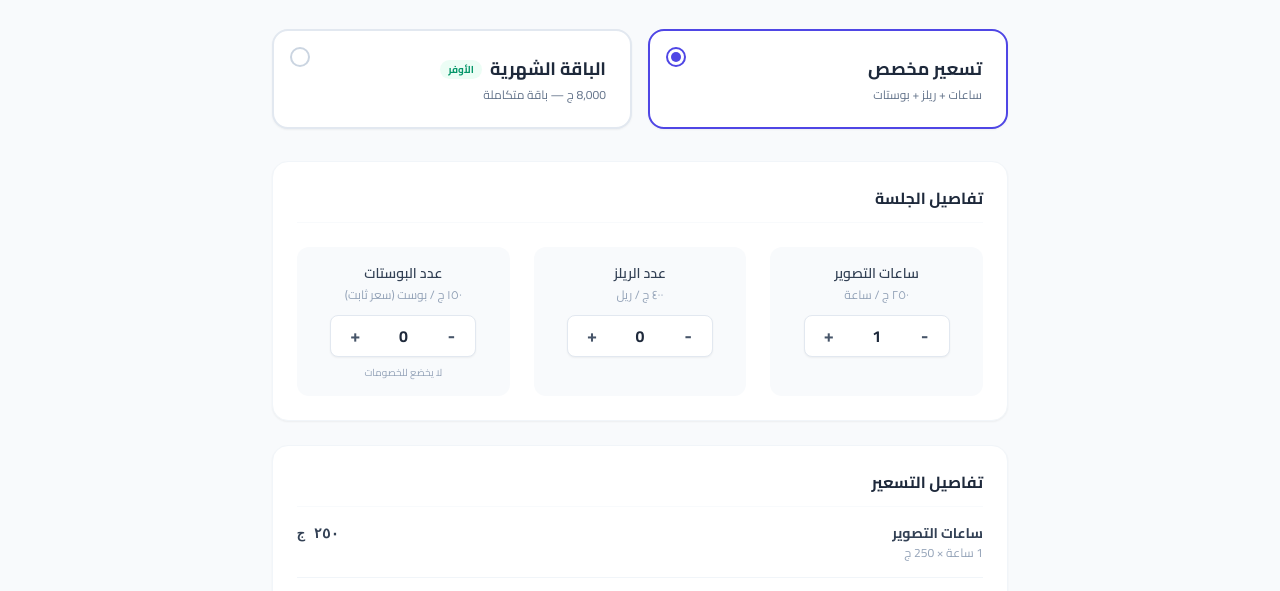
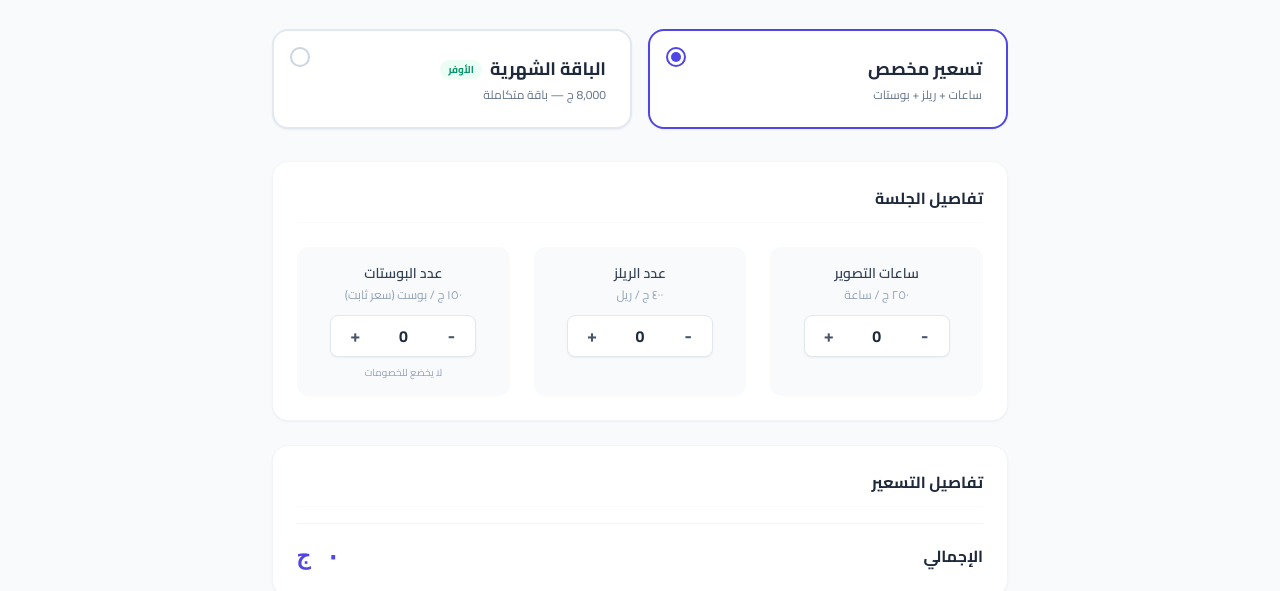
Before and after one commit to zeyadsaudi1/studio-booking, a website: page index.html in a window 1280 px wide. Shown: the part 192-783 px from the top of the page. Drawn offline with nearby package versions, Linux system fonts and the light colour scheme.

Commit message:
Update index.html

```diff
--- a/index.html
+++ b/index.html
@@ -3,7 +3,7 @@
 <head>
     <meta charset="UTF-8">
     <meta name="viewport" content="width=device-width, initial-scale=1.0">
-    <title>حجز جلسة تصوير - استوديو التصوير</title>
+    <title>حجز جلسة تصوير - استوديو مسَــار</title>
     <!-- Tailwind CSS لتقديم تصميم عصري وسريع -->
     <script src="https://cdn.tailwindcss.com"></script>
     <script>
@@ -115,7 +115,7 @@
                         <span id="rate-hours-text" class="text-xs text-slate-400 mb-3">٢٥٠ ج / ساعة</span>
                         <div class="flex items-center gap-4 bg-white border border-slate-200 rounded-lg px-2 py-1 shadow-sm mb-2">
                             <button type="button" onclick="adjustCount('hours', -1)" class="w-8 h-8 flex items-center justify-center text-slate-600 hover:bg-slate-100 rounded-md font-bold text-lg">-</button>
-                            <span id="val-hours" class="w-8 text-center font-bold text-slate-800">1</span>
+                            <span id="val-hours" class="w-8 text-center font-bold text-slate-800">0</span>
                             <button type="button" onclick="adjustCount('hours', 1)" class="w-8 h-8 flex items-center justify-center text-slate-600 hover:bg-slate-100 rounded-md font-bold text-lg">+</button>
                         </div>
                         <span id="discount-hours-badge" class="text-[10px] text-emerald-600 font-bold bg-emerald-50 px-2 py-0.5 rounded-full opacity-0 transition-all duration-300"></span>
@@ -343,7 +343,7 @@
     <!-- جافا سكريبت إدارة الحجز والأسعار والنافذة المنبثقة ومشتملات الباقة -->
     <script>
         let bookingType = 'custom';
-        let counts = { hours: 1, reels: 0, posts: 0 };
+        let counts = { hours: 0, reels: 0, posts: 0 };
         const BASE_PRICES = { hours: 250, reels: 400, posts: 150, monthly: 8000 };
         let latestBookingId = '';
 
```
